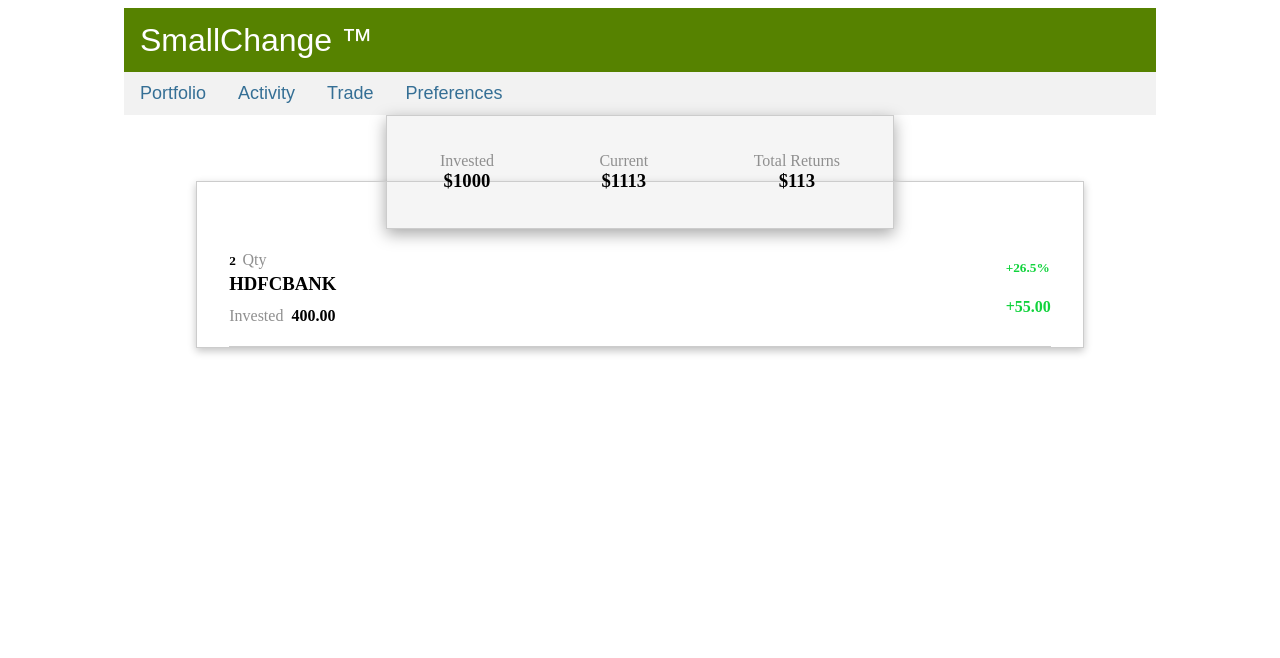
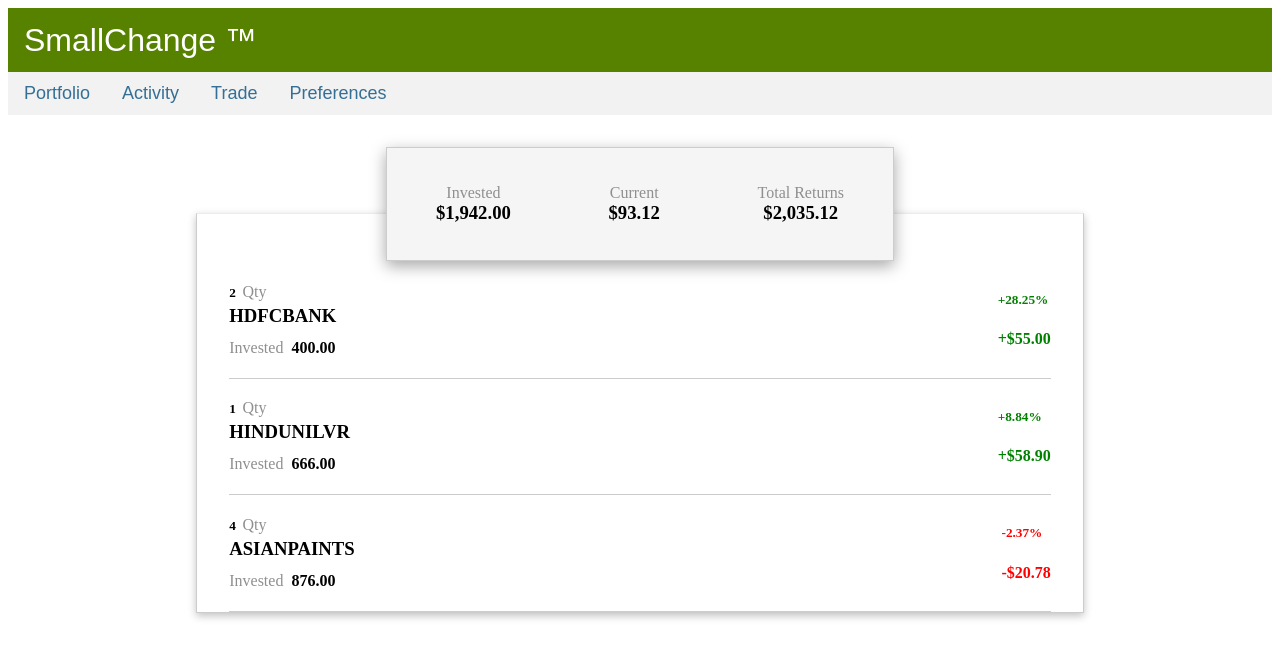
Before and after one commit to joshua2705/SmallChange, an Angular app in the folder module2/: page / in a window 1280 px wide. Shown: the top 658 px of the page. Built offline with nearby package versions, Linux system fonts and the light colour scheme.

Commit message:
Portfolio Use case - Functionality

```diff
--- a/module2/src/app/common/header-bar/header-bar.component.css
+++ b/module2/src/app/common/header-bar/header-bar.component.css
@@ -12,5 +12,5 @@
     margin: 0 auto;
     background-color: #568200;
     padding: 0.5rem 1rem;
-    max-width: 62.5em;
+    max-width: 100%;
   }
--- a/module2/src/app/common/navbar/navbar.component.css
+++ b/module2/src/app/common/navbar/navbar.component.css
@@ -1,9 +1,10 @@
 nav {
     margin: 0 auto;
     padding: 0.5rem 1rem;
-    max-width: 62.5em;
+    max-width: 100%;
     display: block;
     background-color: #f2f2f2;
+
   }
 
   ul {
@@ -41,6 +42,9 @@ nav {
       transform: translateY(-3em);
       width: 100%;
       height: 2em;
+      position: relative;
+      z-index: 10 !important
+
     }
 
     .topNav .icon {
@@ -52,6 +56,8 @@ nav {
       opacity: 1;
       transform: translateY(0);
       background-color: #f2f2f2;
+      z-index: 2;
+      position: relative;
     }
     .topNav.responsive li:hover {
       background-color:  #cccccc;
--- a/module2/src/app/portfolio/portfolio.component.css
+++ b/module2/src/app/portfolio/portfolio.component.css
@@ -1,6 +1,11 @@
+section {
+  margin-top: 2rem;
+}
+
 #overview{
   display: flex;
   width: 40%;
+  max-width: 75%;
   margin: 0 auto;
   border: 1px solid #ccc;
   justify-content: space-around;
@@ -9,6 +14,7 @@
   align-items: center;
   box-shadow: rgba(0, 0, 0, 0.35) 0px 5px 15px;
   background-color: #F5F5F5;
+  position: relative;
   z-index: 2;
   margin-bottom: -3rem;
 }
@@ -36,9 +42,11 @@
   max-width: 65%;
   margin: 0 auto;
   border: 1px solid #ccc;
+  border-top: 0.5px solid rgb(236, 236, 236);
   box-shadow: rgba(0, 0, 0, 0.24) 0px 3px 8px;
   padding: 0 2rem;
   padding-top: 3rem;
+  position: relative;
   z-index: 0;
 }
 
--- a/module2/src/app/portfolio/portfolio.component.html
+++ b/module2/src/app/portfolio/portfolio.component.html
@@ -3,34 +3,34 @@
   <div id="overview">
     <div class="values">
       <p>Invested</p>
-      <h3>$1000</h3>
+      <h3>{{invested | currency:'USD':true:'.2-2'}}</h3>
     </div>
     <div class="values">
       <p>Current</p>
-      <h3>$1113</h3>
+      <h3>{{current | currency:'USD':true:'.2-2'}}</h3>
     </div>
     <div class="values">
       <p>Total Returns</p>
-      <h3>$113</h3>
+      <h3>{{totalReturns | currency:'USD':true:'.2-2'}}</h3>
     </div>
   </div>
 
   <div id="info">
-    <div class="stock">
+    <div class="stock" *ngFor="let stock of portfolio">
       <div class="stock_info">
         <div id="quantity">
-          <h5>2 &nbsp;</h5>
+          <h5>{{stock.quantity}} &nbsp;</h5>
           <p>Qty</p>
         </div>
-        <h3>HDFCBANK</h3>
+        <h3>{{stock.symbol}}</h3>
         <div class="invested">
             <p>Invested &nbsp;</p>
-            <h4>400.00</h4>
+            <h4>{{stock.totalInvestment  | number:'.2-2'}}</h4>
         </div>
       </div>
       <div class="returns">
-        <h5>+26.5%</h5>
-        <h4>+55.00</h4>
+        <h5 [style.color] = "stock.percentChange > 0 ? 'green' : 'red'">{{stock.percentChange>0 ? '+': ''}}{{stock.percentChange}}%</h5>
+        <h4 [style.color] = "stock.priceChange > 0 ? 'green' : 'red'">{{stock.priceChange>0 ? '+': ''}}{{stock.priceChange | currency:'USD':true:'.2-2'}}</h4>
       </div>
     </div>
   </div>
--- a/module2/src/app/portfolio/portfolio.component.ts
+++ b/module2/src/app/portfolio/portfolio.component.ts
@@ -1,4 +1,6 @@
 import { Component, OnInit } from '@angular/core';
+import { Stock } from '../models/stock';
+import { PortfolioService } from '../services/portfolio.service';
 
 @Component({
   selector: 'app-portfolio',
@@ -7,9 +9,28 @@ import { Component, OnInit } from '@angular/core';
 })
 export class PortfolioComponent implements OnInit {
 
-  constructor() { }
+  portfolio:Stock[] = []
+  invested:number = 0;
+  current:number=0;
+  totalReturns:number=0;
+  constructor(private portfolioService: PortfolioService) { }
 
   ngOnInit(): void {
+    this.getPortfolio();
+    let i=0;
+    for( i=0; i<this.portfolio.length; i++){
+        this.invested += this.portfolio[i].totalInvestment;
+        this.current += this.portfolio[i].priceChange;
+    }
+    this.totalReturns = this.invested + this.current
+
   }
 
+  getPortfolio() {
+     this.portfolio= this.portfolioService.getPortFolio()
+  }
+
+
+
+
 }
--- /dev/null
+++ b/module2/src/app/services/portfolio.service.ts
@@ -0,0 +1,45 @@
+import { Injectable } from '@angular/core';
+import { Stock } from '../models/stock';
+
+@Injectable({
+  providedIn: 'root'
+})
+export class PortfolioService {
+  portfolio: Stock[] = [{
+    symbol: "HDFCBANK",
+    quantity: 2,
+    orderDate: '',
+    transactionDate: '',
+    exgPrice: 0,
+    totalInvestment: 400.00,
+    type: '',
+    percentChange: +28.25,
+    priceChange: +55.00,
+  }, {
+    symbol: "HINDUNILVR",
+    quantity: 1,
+    orderDate: '',
+    transactionDate: '',
+    exgPrice: 0,
+    totalInvestment: 666.00,
+    type: '',
+    percentChange: +8.84,
+    priceChange: +58.90,
+  }, {
+    symbol: "ASIANPAINTS",
+    quantity: 4,
+    orderDate: '',
+    transactionDate: '',
+    exgPrice: 0,
+    totalInvestment: 876.00,
+    type: '',
+    percentChange: -2.37,
+    priceChange: -20.78,
+  }]
+
+  constructor() { }
+
+  getPortFolio(): any {
+    return this.portfolio;
+  }
+}
```
Also changed, not shown: module2/src/app/models/stock.ts (+11 -5 lines), 2 other files (tests, documents, lock files or other folders).
